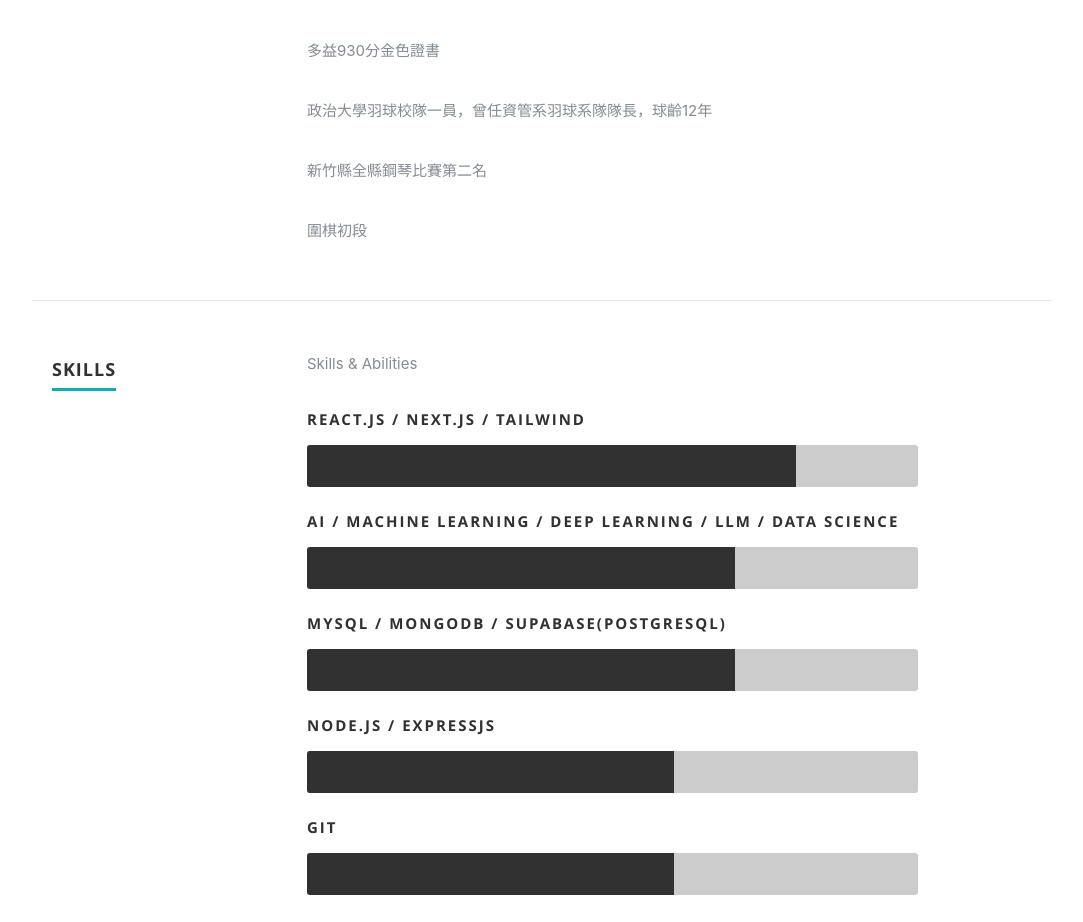
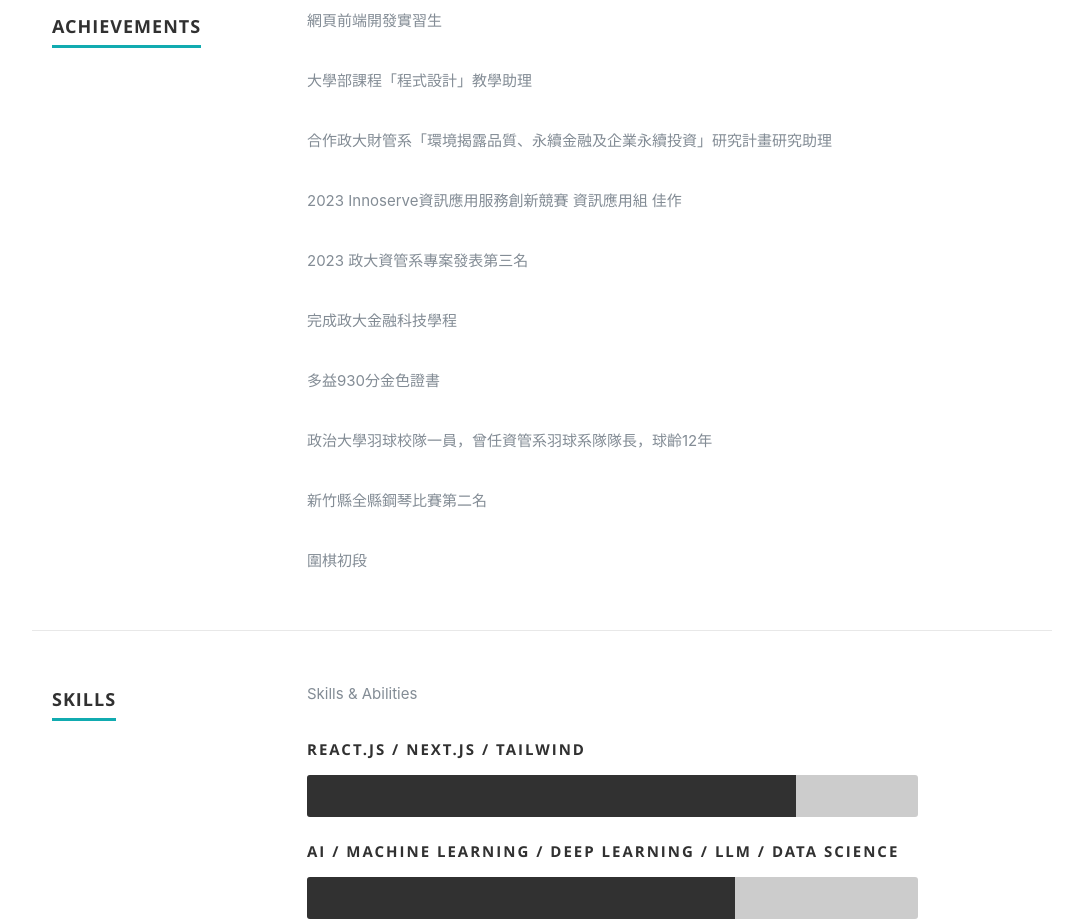
Before and after one commit to Mattis3858/my-portfolio, a React (Create React App) app: page / in a window 1280 px wide. Shown: the part 2823-3745 px from the top of the page, without its empty margins (98-1181 px from the left). Built offline with nearby package versions, Linux system fonts and the light colour scheme.

Commit message:
更新resumeData.js content

```diff
--- a/src/resumeData.js
+++ b/src/resumeData.js
@@ -39,11 +39,11 @@ let resumeData = {
         　　碩一上擔任資管系大學部的程式設計課程助教，透過設計、教學助教課，幫助大一新生了解Java運作原理、OOP基本概念。
         　　目前的碩士論文題目為"Dynamic Tripartite Graph Neural Networks for Real-Time Recommendations in Live-Streaming E-Commerce"，本研究期望提出一種基於用戶、主播與產品三方異構圖之實時推薦模型，直接捕捉三者間複雜關聯。該模型利用圖神經網絡結合PlatoGL框架，實現連續更新與即時推送，提升用戶參與度與轉換率。\n
         實習經驗：
-        　　在學期間由於自學許多前端框架，因此通過同學介紹有幸進到未來巢科技股份有限公司實習。主要實習工作內容為使用React.js撰寫公司產品的網頁前端、串接後台API數據顯示於畫面上。由於公司為新創公司，所以身為實習生的我也會一起參與公司內部會議，與UI/UX團隊溝通開發的內容以及開發限制，同時非常考驗個人能力和與其他部門的溝通協調能力，需自行找資料或文件和研究更好的架構以及優化程式碼，但也能夠有效提升進步的速度。能在新創公司從頭開發第一線的產品的經驗是非常難能可貴的。未來希望能將這些經驗活用於更多的專案、研究以及工作上，也感謝未來巢科技公司讓我有這個難得的實習機會。\n
+        　　在學期間由於自學許多前端框架，因此通過同學介紹有幸進到新創公司實習。主要實習工作內容為使用React.js撰寫公司產品的網頁前端、串接後台API數據顯示於畫面上。由於公司為新創公司，所以身為實習生的我也會一起參與公司內部會議，與UI/UX團隊溝通開發的內容以及開發限制，非常考驗個人能力和與其他部門的溝通協調能力，需自行找資料或文件和研究更好的架構以及優化程式碼，但也能夠有效提升進步的速度。能在新創公司從頭開發第一線的產品的經驗是非常難能可貴的。未來希望能將這些經驗活用於更多的專案、研究以及工作上，也感謝公司讓我有這個難得的實習機會。\n
         專案經驗：
-        　　在學期間在許多專案中負責製作網頁，也對網頁開發產生濃厚興趣，因此除了學校的課業外，在課餘時間自行學習React.js、Vue.js等前端框架，另外也學習Flask以及NextJS等網頁後端及全端的框架，在大三期間的產銷資訊系統課程中，我們小組的專題主題為幫助果乾小農管理銷貨、庫存管理資訊系統，而我在其中同樣負責前後端的開發以及串接。未來希望能結合前面所述之資訊以及金融科技能力應用於職涯中。除了網頁開發以外，其他專案也負責過使用者需求分析、資料庫管理、企劃書撰寫等工作項目。
-        　　大四上結束了經歷一年半的畢業專案開發。畢業專案主題為幫助大學生擁有全新的品茶體驗，在團隊中主要負責前後端開發、資料庫建立、前後端串接、專案進度管理，透過實務上的經驗讓能更快的開發畢業專案並與團隊進行溝通合作。同時，我也善於規劃工作流程與專案開發時間，幫助團隊在時程內完成任務，與團隊成員一同完成畢業專案。
-        　　碩一上
+        　　在學期間在許多專案中負責製作網頁，也對網頁開發產生濃厚興趣，因此除了學校的課業外，在課餘時間自行學習React.js、Vue.js等前端框架，另外也學習Flask以及NextJS等網頁後端及全端的框架，在大三期間的產銷資訊系統課程中，我們小組的專題主題為幫助果乾小農管理銷貨、庫存管理資訊系統，我在其中負責前後端的開發以及串接。未來希望能結合前面所述之資訊以及金融科技能力應用於職涯中。除了網頁開發以外，其他專案也負責過使用者需求分析、資料庫管理、企劃書撰寫等工作項目。
+        　　大四上結束了經歷一年半的畢業專案開發。畢業專案名稱為「TeaJourney」，目標為大學生擁有全新的品茶體驗，在團隊中主要負責前後端開發、資料庫建立、前後端串接、專案進度管理，透過實務上的經驗讓能更快的開發畢業專案並與團隊進行溝通合作。同時，我也善於規劃工作流程與專案開發時間，幫助團隊在時程內完成任務，與團隊成員一同完成畢業專案。並且在「2023 Innoserve資訊應用服務創新競賽資訊應用組獲得佳作」以及「2023 政大資管系專案發表第三名」。
+        　　碩一上與組員一同開發Knowledge  Wave，透過自動化爬蟲每天抓取多個技術資訊來源（如 GitHub、Medium、CSDN）的最新文章，並利用 GCP 服務處理與儲存資料。平台採用 ETL 流程，先擷取文章標題、內容、網址、發布日期、標籤與按讚數，再進行文字清洗、翻譯（統一轉換成英文標籤）及向量化處理，存入 GCS 與 BigQuery（含向量資料庫）中。為提高查詢準確度，系統加入預檢索模組，運用 Gemini 模型將使用者自然語言轉化為關鍵英文標籤，再藉由向量搜尋（使用 Cosine 相似度）篩選相關內容。最終，透過兩階段的總結流程（首階段生成文章摘要，再進一步整合成精簡說明，並以 HTML 超連結方式呈現）快速回饋使用者，協助掌握技術趨勢與熱門主題。此外，平台還提供技術溫度計等視覺化報表，供用戶追蹤標籤趨勢與熱門文章。
         　　目前也在與政大財管系一起合作，在「環境揭露品質、永續金融及企業永續投資」研究計畫中擔任研究助理，負責機器學習、語言模型Fine-Tune、RAG等技術開發與實作，幫助財管系進行ESG、TCFD報告書的自動化識別。`,
   address: "台北市文山區",
   email: "mustang3858@gmail.com",
@@ -66,10 +66,17 @@ let resumeData = {
       Achievements: "大學部課程「程式設計」教學助理",
     },
     {
+      Achievements:
+        "合作政大財管系「環境揭露品質、永續金融及企業永續投資」研究計畫研究助理",
+    },
+    {
       Achievements: "2023 Innoserve資訊應用服務創新競賽 資訊應用組 佳作",
     },
     {
       Achievements: "2023 政大資管系專案發表第三名",
+    },
+    {
+      Achievements: "完成政大金融科技學程",
     },
     {
       Achievements: "多益930分金色證書",
@@ -77,7 +84,6 @@ let resumeData = {
     {
       Achievements: "政治大學羽球校隊一員，曾任資管系羽球系隊隊長，球齡12年",
     },
-
     {
       Achievements: "新竹縣全縣鋼琴比賽第二名",
     },
@@ -122,7 +128,7 @@ let resumeData = {
     {
       name: "Knowledge Wave",
       description:
-        "Next.js / TailwindCSS / GCP / Web Crawling / LLM / Langchain",
+        "Next.js / TailwindCSS / GCP / LLM / Langchain / Web Crawling ",
       imgurl: "images/portfolio/Knowledge Wave.png",
       url: "https://data-model-final-project.vercel.app/",
     },
```
